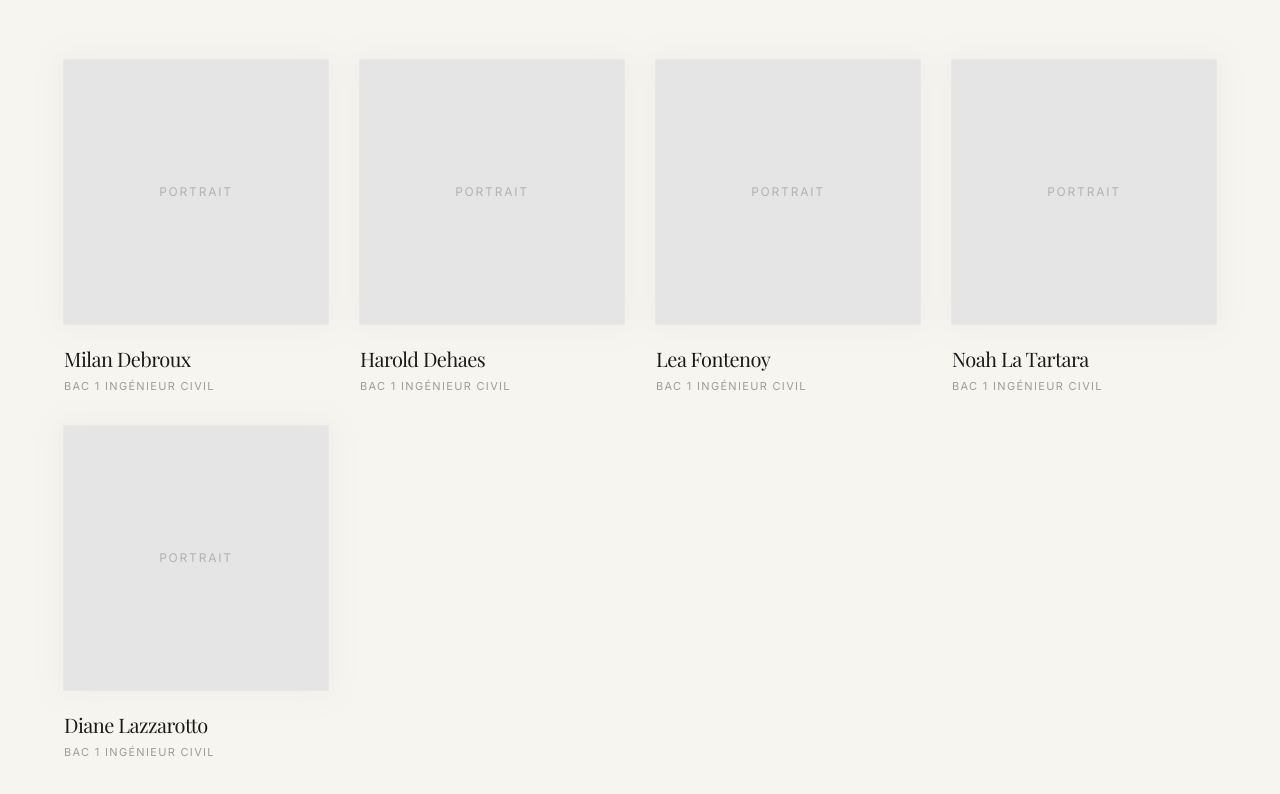
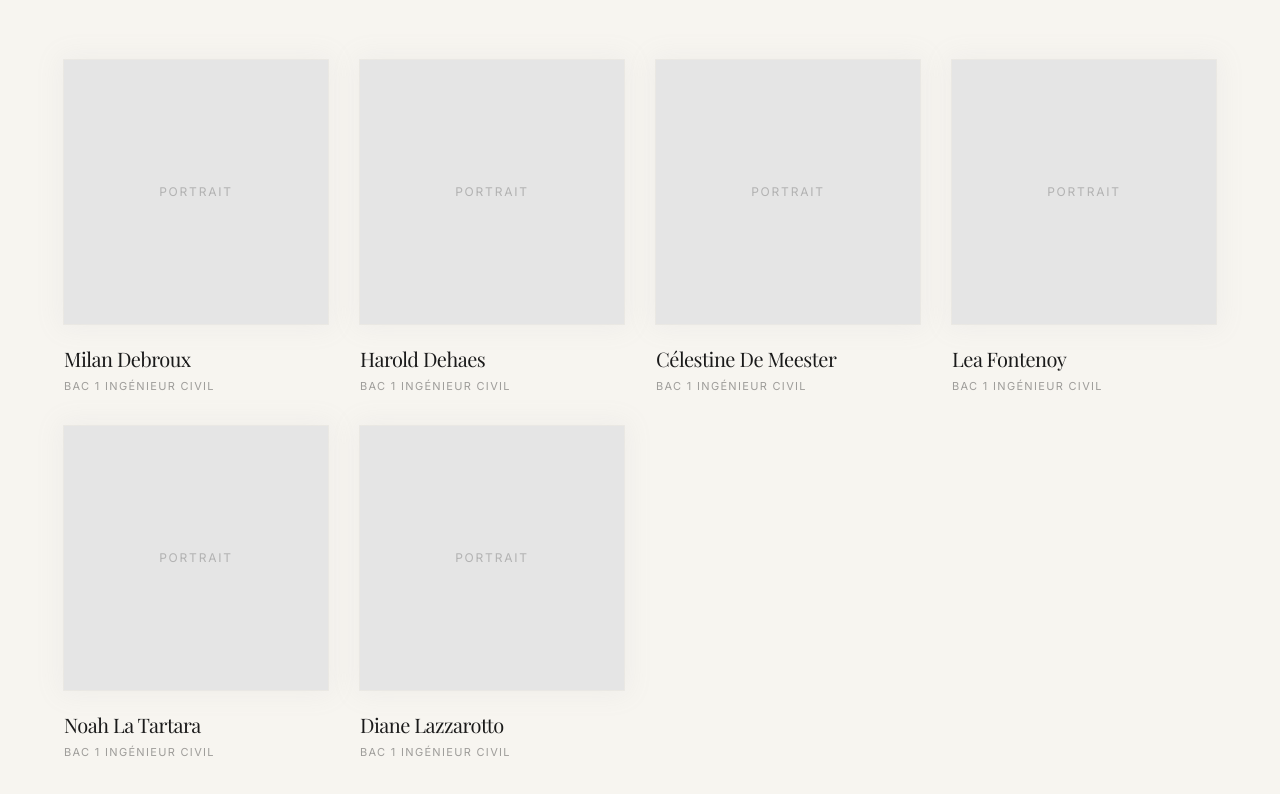
Before and after one commit to noah-ltrt/dreampulse, a Next.js app: page /notre-histoire in a window 1280 px wide. Shown: the part 1299-2093 px from the top of the page. Built offline with nearby package versions, Linux system fonts and the light colour scheme.

Commit message:
Bordures fade, espacement Explorer

```diff
--- a/app/notre-histoire/page.tsx
+++ b/app/notre-histoire/page.tsx
@@ -22,6 +22,7 @@ function ImagePlaceholder({
 const teamMembers = [
   { name: "Milan Debroux", role: "Bac 1 Ingénieur Civil" },
   { name: "Harold Dehaes", role: "Bac 1 Ingénieur Civil" },
+  { name: "Célestine De Meester", role: "Bac 1 Ingénieur Civil" },
   { name: "Lea Fontenoy", role: "Bac 1 Ingénieur Civil" },
   { name: "Noah La Tartara", role: "Bac 1 Ingénieur Civil" },
   { name: "Diane Lazzarotto", role: "Bac 1 Ingénieur Civil" },
```
